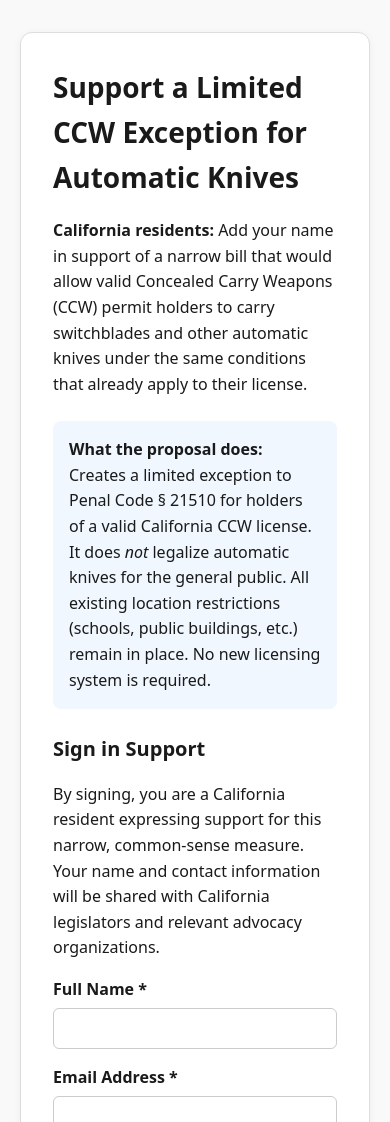
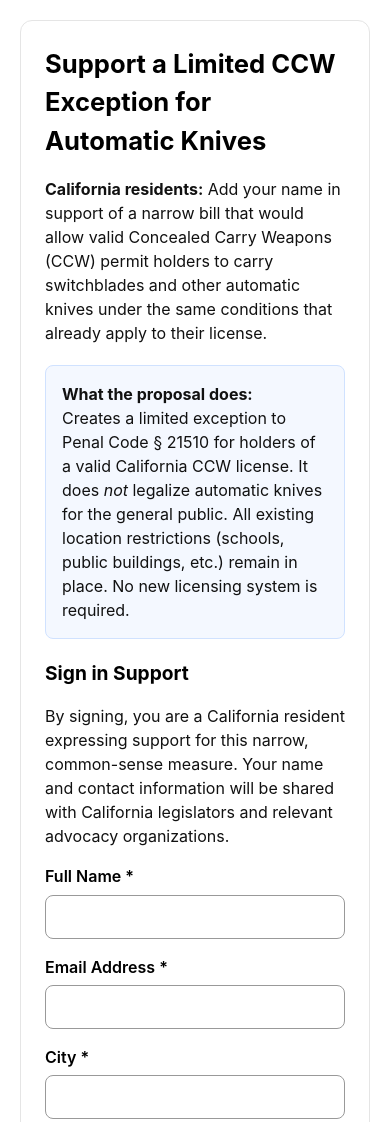
Before and after one commit to mlocke333/ccw-knife-petition, a plain HTML site: page index.html in a window 390 px wide. Shown: the top 1122 px of the page. Drawn offline with Linux system fonts and the light colour scheme.

Commit message:
Fix form contrast and mobile styling so fields are clearly visible

```diff
--- a/index.html
+++ b/index.html
@@ -5,53 +5,65 @@
   <meta name="viewport" content="width=device-width, initial-scale=1.0">
   <title>Support the CCW Automatic Knife Exception | California</title>
   <style>
-    :root { color-scheme: light dark; }
     body {
-      font-family: system-ui, -apple-system, BlinkMacSystemFont, "Segoe UI", Roboto, sans-serif;
-      line-height: 1.6;
-      max-width: 720px;
-      margin: 2rem auto;
-      padding: 0 1.25rem;
-      color: #1a1a1a;
-      background: #f9f9f9;
-    }
-    @media (prefers-color-scheme: dark) {
-      body { background: #121212; color: #e0e0e0; }
-      .card { background: #1e1e1e; border-color: #333; }
-      input, textarea { background: #2a2a2a; color: #fff; border-color: #444; }
+      font-family: -apple-system, BlinkMacSystemFont, "Segoe UI", Roboto, Helvetica, Arial, sans-serif;
+      line-height: 1.5;
+      max-width: 680px;
+      margin: 0 auto;
+      padding: 1.25rem;
+      background: #ffffff;
+      color: #111111;
     }
     .card {
-      background: white;
-      border: 1px solid #ddd;
+      background: #ffffff;
+      border: 1px solid #e5e5e5;
       border-radius: 12px;
-      padding: 2rem;
-      box-shadow: 0 2px 8px rgba(0,0,0,0.05);
+      padding: 1.5rem;
     }
-    h1 { font-size: 1.75rem; margin-top: 0; }
-    h2 { font-size: 1.25rem; }
-    .summary { background: #f0f7ff; padding: 1rem; border-radius: 8px; margin: 1.5rem 0; }
-    label { display: block; margin: 1rem 0 0.35rem; font-weight: 600; }
-    input, textarea {
+    h1 { font-size: 1.6rem; margin-top: 0; color: #000; }
+    h2 { font-size: 1.2rem; color: #000; }
+    .summary {
+      background: #f4f8ff;
+      padding: 1rem;
+      border-radius: 8px;
+      margin: 1.25rem 0;
+      border: 1px solid #d0e2ff;
+    }
+    label {
+      display: block;
+      margin: 1rem 0 0.4rem;
+      font-weight: 600;
+      color: #000;
+    }
+    input, select, textarea {
       width: 100%;
-      padding: 0.65rem;
-      border: 1px solid #ccc;
-      border-radius: 6px;
-      font-size: 1rem;
+      padding: 0.75rem;
+      border: 1px solid #999;
+      border-radius: 8px;
+      font-size: 16px;
+      background: #ffffff;
+      color: #000000;
       box-sizing: border-box;
+    }
+    input:focus, select:focus, textarea:focus {
+      outline: 2px solid #0066cc;
+      border-color: #0066cc;
     }
     button {
       background: #0066cc;
-      color: white;
+      color: #ffffff;
       border: none;
-      padding: 0.85rem 1.5rem;
+      padding: 0.9rem 1.5rem;
       font-size: 1.05rem;
-      border-radius: 6px;
+      border-radius: 8px;
       cursor: pointer;
       margin-top: 1.25rem;
+      width: 100%;
+      font-weight: 600;
     }
-    button:hover { background: #0052a3; }
-    .note { font-size: 0.9rem; color: #555; margin-top: 1.5rem; }
-    footer { margin-top: 2rem; font-size: 0.85rem; text-align: center; color: #666; }
+    button:active { background: #0052a3; }
+    .note { font-size: 0.9rem; color: #333; margin-top: 1.5rem; }
+    footer { margin-top: 2rem; font-size: 0.8rem; text-align: center; color: #555; }
   </style>
 </head>
 <body>
```
